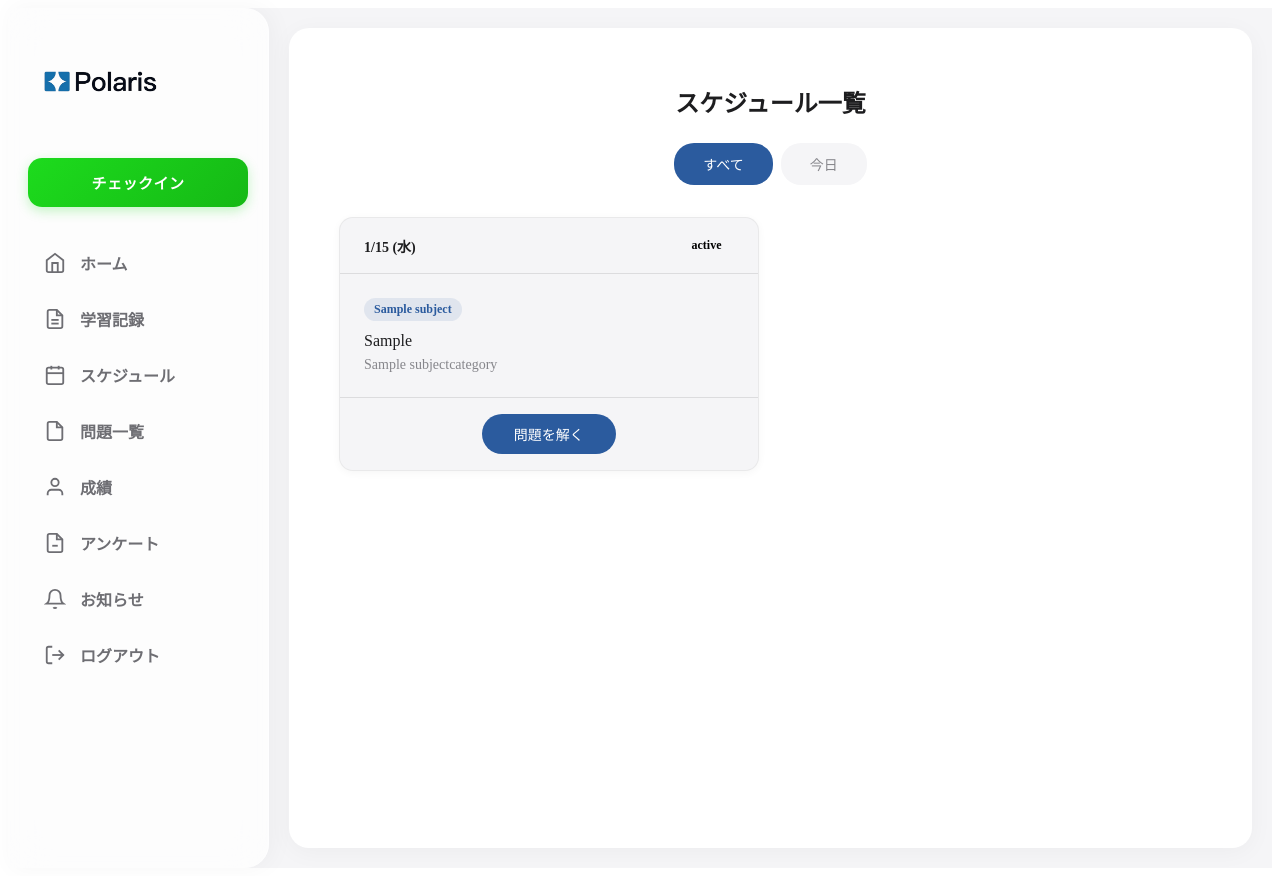
After one commit to tsuzumi-nakamura-0217/polaris_LMS-app, a Django app: page /schedules/ in a window 1280 px wide. The commit adds this page. Run offline with Django 5.2, Linux system fonts and the light colour scheme; a user stored in the database is signed in; tables that the repository leaves empty hold one stand-in row (values such as "Sample post").

Commit message:
feat(schedules): スケジュール管理機能の追加
- スケジュール作成フォームを追加（forms.py）
- スケジュール一覧・作成ページのテンプレートとスタイルを追加
- スケジュール関連のビューとURLパターンを追加
- ナビゲーションに「スケジュール」リンクを追加
- 問題詳細ページに「スケジュールに追加」ボタンを追加

```diff
--- a/polarisLMSapp/schedules/urls.py
+++ b/polarisLMSapp/schedules/urls.py
@@ -3,4 +3,8 @@ from . import views
 
 app_name = 'schedules'
 
-urlpatterns = []
+urlpatterns = [
+    path('', views.schedule_list, name='schedule_list'),
+    path('today/', views.today_schedule, name='today_schedule'),
+    path('create/', views.schedule_create, name='schedule_create'),
+]
--- a/polarisLMSapp/schedules/views.py
+++ b/polarisLMSapp/schedules/views.py
@@ -1,3 +1,86 @@
-from django.shortcuts import render
+from django.shortcuts import render, get_object_or_404, redirect
+from django.contrib.auth.decorators import login_required
+from django.contrib import messages
+from django.core.exceptions import PermissionDenied
+from django.utils import timezone
+from .models import Schedule, Status
+from .forms import ScheduleForm
 
-# Create your views here.
+
+@login_required
+def schedule_list(request):
+    """スケジュール一覧ビュー"""
+    schedules = _get_schedules_for_user(request)
+
+    # 未完了が先に来るようにソート（完了を後ろに）
+    schedules = schedules.select_related(
+        'problem', 'problem__category', 'problem__category__subject', 'status', 'student'
+    ).order_by('status__display_order', 'scheduled_date')
+
+    context = {
+        'schedules': schedules,
+        'is_today_view': False,
+        'page_title': 'スケジュール一覧',
+    }
+    return render(request, 'schedules/schedule_list.html', context)
+
+
+@login_required
+def today_schedule(request):
+    """今日のスケジュールビュー"""
+    today = timezone.now().date()
+    schedules = _get_schedules_for_user(request).filter(scheduled_date=today)
+
+    schedules = schedules.select_related(
+        'problem', 'problem__category', 'problem__category__subject', 'status', 'student'
+    ).order_by('status__display_order', 'scheduled_date')
+
+    context = {
+        'schedules': schedules,
+        'is_today_view': True,
+        'page_title': '今日のスケジュール',
+    }
+    return render(request, 'schedules/schedule_list.html', context)
+
+
+def _get_schedules_for_user(request):
+    """ユーザーの権限に応じたスケジュールを取得する"""
+    user = request.user
+
+    if user.user_type == 'student':
+        # 生徒: 自分のスケジュールのみ
+        return Schedule.objects.filter(student=user)
+    else:
+        # スタッフ・管理者: 指定した生徒 or 全て
+        student_id = request.GET.get('student_id')
+        if student_id:
+            return Schedule.objects.filter(student_id=student_id)
+        return Schedule.objects.all()
+
+
+@login_required
+def schedule_create(request):
+    """スケジュール作成ビュー（スタッフ・管理者のみ）"""
+    if request.user.user_type not in ('staff', 'admin'):
+        raise PermissionDenied
+
+    if request.method == 'POST':
+        form = ScheduleForm(request.POST)
+        if form.is_valid():
+            schedule = form.save(commit=False)
+            schedule.status = Status.objects.get(status='未着手')
+            schedule.save()
+            messages.success(request, 'スケジュールを作成しました。')
+            return redirect('schedules:schedule_list')
+    else:
+        form = ScheduleForm()
+        # 問題詳細から来た場合、問題を事前選択
+        problem_id = request.GET.get('problem_id')
+        if problem_id:
+            form.fields['problem'].initial = problem_id
+
+    context = {
+        'form': form,
+        'page_title': 'スケジュール作成',
+    }
+    return render(request, 'schedules/schedule_form.html', context)
--- /dev/null
+++ b/polarisLMSapp/static/schedules/css/schedule_list.css
@@ -0,0 +1,262 @@
+/*
+ * スケジュール一覧ページ用CSS
+ * Apple風のモダンでクリーンなデザイン
+ */
+
+.schedule-list-container {
+    flex: 1;
+    min-width: 0;
+    padding: 40px 50px;
+    background: var(--color-surface, #ffffff);
+    margin: 20px;
+    border-radius: var(--border-radius-lg, 24px);
+    overflow-y: auto;
+    box-shadow: var(--shadow-default, 0 4px 24px rgba(0, 0, 0, 0.04));
+    box-sizing: border-box;
+}
+
+.page-title {
+    font-size: var(--font-size-xl);
+    font-weight: var(--font-weight-bold);
+    color: var(--color-text-primary);
+    margin-bottom: var(--spacing-lg);
+    text-align: center;
+}
+
+/* 作成ボタンセクション */
+.action-section {
+    display: flex;
+    justify-content: flex-end;
+    margin-bottom: var(--spacing-lg);
+}
+
+.create-btn {
+    display: inline-block;
+    padding: 10px 24px;
+    background-color: var(--color-accent);
+    color: var(--color-white);
+    font-size: var(--font-size-sm);
+    font-weight: var(--font-weight-medium);
+    border: none;
+    border-radius: var(--border-radius-lg);
+    text-decoration: none;
+    cursor: pointer;
+    transition: var(--transition-base);
+}
+
+.create-btn:hover {
+    background-color: var(--color-accent-dark);
+    transform: translateY(-1px);
+    box-shadow: 0 4px 12px rgba(52, 199, 89, 0.3);
+}
+
+/* タブ切り替え */
+.tab-section {
+    display: flex;
+    justify-content: center;
+    gap: var(--spacing-sm);
+    margin-bottom: var(--spacing-xl);
+}
+
+.tab-btn {
+    padding: 10px 28px;
+    font-size: var(--font-size-sm);
+    font-weight: var(--font-weight-medium);
+    color: var(--color-text-secondary);
+    background-color: var(--color-background);
+    border: 1px solid transparent;
+    border-radius: var(--border-radius-lg);
+    text-decoration: none;
+    transition: var(--transition-base);
+    cursor: pointer;
+}
+
+.tab-btn:hover {
+    background-color: #ebebeb;
+    color: var(--color-text-primary);
+}
+
+.tab-btn.tab-active {
+    background-color: var(--color-primary);
+    color: var(--color-white);
+}
+
+/* カードグリッド */
+.schedule-cards {
+    display: grid;
+    grid-template-columns: repeat(auto-fill, minmax(300px, 1fr));
+    gap: var(--spacing-lg);
+}
+
+/* カード */
+.schedule-card {
+    background-color: var(--color-background);
+    border-radius: var(--border-radius-md);
+    box-shadow: 0 2px 8px rgba(0, 0, 0, 0.04);
+    border: 1px solid rgba(0, 0, 0, 0.05);
+    overflow: hidden;
+    transition: transform 0.2s ease, box-shadow 0.2s ease;
+    display: flex;
+    flex-direction: column;
+}
+
+.schedule-card:hover {
+    transform: translateY(-2px);
+    box-shadow: 0 6px 20px rgba(0, 0, 0, 0.08);
+}
+
+.card-header {
+    display: flex;
+    justify-content: space-between;
+    align-items: center;
+    padding: var(--spacing-md) var(--spacing-lg);
+    border-bottom: 1px solid var(--color-border);
+}
+
+.scheduled-date {
+    font-size: var(--font-size-sm);
+    font-weight: var(--font-weight-bold);
+    color: var(--color-text-primary);
+}
+
+/* ステータスバッジ */
+.status-badge {
+    display: inline-block;
+    font-size: var(--font-size-xs);
+    font-weight: var(--font-weight-bold);
+    padding: 4px 12px;
+    border-radius: 12px;
+}
+
+.status-not-started {
+    background-color: #e5e5ea;
+    color: #636366;
+}
+
+.status-in-progress {
+    background-color: rgba(0, 122, 255, 0.12);
+    color: #007aff;
+}
+
+.status-completed {
+    background-color: rgba(52, 199, 89, 0.12);
+    color: #248a3d;
+}
+
+/* カード本体 */
+.card-body {
+    padding: var(--spacing-lg);
+    flex: 1;
+}
+
+.card-body .subject-badge {
+    display: inline-block;
+    background-color: rgba(43, 91, 158, 0.1);
+    color: var(--color-primary);
+    padding: 4px 10px;
+    border-radius: 12px;
+    font-size: var(--font-size-xs);
+    font-weight: var(--font-weight-bold);
+    margin-bottom: var(--spacing-sm);
+}
+
+.problem-name {
+    font-size: var(--font-size-base);
+    font-weight: var(--font-weight-medium);
+    color: var(--color-text-primary);
+    line-height: 1.5;
+    margin: 0 0 var(--spacing-xs) 0;
+}
+
+.category-name {
+    font-size: var(--font-size-sm);
+    color: var(--color-text-secondary);
+    margin: 0;
+}
+
+/* カードフッター */
+.card-footer {
+    padding: var(--spacing-md) var(--spacing-lg);
+    border-top: 1px solid var(--color-border);
+    text-align: center;
+}
+
+.solve-btn {
+    display: inline-block;
+    padding: 10px 32px;
+    background-color: var(--color-primary);
+    color: var(--color-white);
+    font-size: var(--font-size-sm);
+    font-weight: var(--font-weight-medium);
+    border: none;
+    border-radius: var(--border-radius-lg);
+    text-decoration: none;
+    cursor: pointer;
+    transition: var(--transition-base);
+}
+
+.solve-btn:hover {
+    background-color: var(--color-primary-dark);
+    transform: translateY(-1px);
+    box-shadow: 0 4px 12px rgba(43, 91, 158, 0.3);
+}
+
+.completed-label {
+    font-size: var(--font-size-sm);
+    font-weight: var(--font-weight-medium);
+    color: #248a3d;
+}
+
+/* 空の状態 */
+.empty-state {
+    grid-column: 1 / -1;
+    display: flex;
+    flex-direction: column;
+    align-items: center;
+    justify-content: center;
+    padding: 60px 20px;
+    text-align: center;
+}
+
+.empty-state svg {
+    width: 48px;
+    height: 48px;
+    color: var(--color-text-secondary);
+    margin-bottom: var(--spacing-md);
+    opacity: 0.5;
+}
+
+.empty-state p {
+    font-size: var(--font-size-lg);
+    font-weight: var(--font-weight-medium);
+    color: var(--color-text-primary);
+    margin: 0 0 var(--spacing-xs) 0;
+}
+
+.empty-state .empty-subtitle {
+    font-size: var(--font-size-sm);
+    font-weight: var(--font-weight-normal);
+    color: var(--color-text-secondary);
+    margin: 0;
+}
+
+/* レスポンシブ */
+@media (max-width: 768px) {
+    .schedule-list-container {
+        padding: 20px 16px;
+        margin: 10px;
+    }
+
+    .schedule-cards {
+        grid-template-columns: 1fr;
+    }
+
+    .tab-section {
+        gap: var(--spacing-xs);
+    }
+
+    .tab-btn {
+        padding: 8px 20px;
+        font-size: var(--font-size-xs);
+    }
+}
--- a/polarisLMSapp/templates/base.html
+++ b/polarisLMSapp/templates/base.html
@@ -50,6 +50,15 @@
                         <line x1="16" y1="17" x2="8" y2="17" stroke="currentColor" stroke-width="2"/>
                     </svg>
                     <span>学習記録</span>
+                </a>
+                <a href="{% url 'schedules:schedule_list' %}" class="nav-item {% block nav_schedules %}{% endblock %}">
+                    <svg class="nav-icon" viewBox="0 0 24 24" fill="none" xmlns="http://www.w3.org/2000/svg">
+                        <rect x="3" y="4" width="18" height="18" rx="2" stroke="currentColor" stroke-width="2"/>
+                        <line x1="16" y1="2" x2="16" y2="6" stroke="currentColor" stroke-width="2"/>
+                        <line x1="8" y1="2" x2="8" y2="6" stroke="currentColor" stroke-width="2"/>
+                        <line x1="3" y1="10" x2="21" y2="10" stroke="currentColor" stroke-width="2"/>
+                    </svg>
+                    <span>スケジュール</span>
                 </a>
                 <a href="{% url 'problems:problem_list' %}" class="nav-item {% block nav_problems %}{% endblock %}">
                     <svg class="nav-icon" viewBox="0 0 24 24" fill="none" xmlns="http://www.w3.org/2000/svg">
--- a/polarisLMSapp/templates/problems/problem_detail.html
+++ b/polarisLMSapp/templates/problems/problem_detail.html
@@ -48,6 +48,11 @@
                     <span>編集</span>
                 </a>
                 {% endif %}
+                {% if request.user.user_type == 'staff' or request.user.user_type == 'admin' %}
+                <a href="{% url 'schedules:schedule_create' %}?problem_id={{ problem.pk }}" class="action-btn action-btn-schedule">
+                    <span>スケジュールに追加</span>
+                </a>
+                {% endif %}
             </div>
             <a href="{% url 'problems:problem_answer' problem.pk %}" class="action-btn action-btn-answer">
                 <span>解答確認</span>
--- /dev/null
+++ b/polarisLMSapp/templates/schedules/schedule_list.html
@@ -0,0 +1,75 @@
+{% extends "base.html" %}
+{% load static %}
+
+{% block title %}{{ page_title }}{% endblock %}
+
+{% block extra_css %}
+<link rel="stylesheet" href="{% static 'schedules/css/schedule_list.css' %}">
+{% endblock %}
+
+{% block content %}
+<main class="schedule-list-container">
+    <h1 class="page-title">{{ page_title }}</h1>
+
+    <!-- 作成ボタン（スタッフ・管理者のみ） -->
+    {% if request.user.user_type == 'staff' or request.user.user_type == 'admin' %}
+    <div class="action-section">
+        <a href="{% url 'schedules:schedule_create' %}" class="create-btn">＋ 新規作成</a>
+    </div>
+    {% endif %}
+
+    <!-- 切り替えタブ -->
+    <div class="tab-section">
+        <a href="{% url 'schedules:schedule_list' %}"
+           class="tab-btn {% if not is_today_view %}tab-active{% endif %}">すべて</a>
+        <a href="{% url 'schedules:today_schedule' %}"
+           class="tab-btn {% if is_today_view %}tab-active{% endif %}">今日</a>
+    </div>
+
+    <!-- スケジュールカードリスト -->
+    <div class="schedule-cards">
+        {% for schedule in schedules %}
+        <div class="schedule-card">
+            <div class="card-header">
+                <span class="scheduled-date">{{ schedule.scheduled_date|date:"n/j (D)" }}</span>
+                <span class="status-badge
+                    {% if schedule.status.status == '未着手' %}status-not-started
+                    {% elif schedule.status.status == '進行中' %}status-in-progress
+                    {% elif schedule.status.status == '完了' %}status-completed
+                    {% endif %}">
+                    {{ schedule.status }}
+                </span>
+            </div>
+            <div class="card-body">
+                <span class="subject-badge">{{ schedule.problem.category.subject.subject_name }}</span>
+                <p class="problem-name">{{ schedule.problem.problem|truncatechars:60 }}</p>
+                <p class="category-name">{{ schedule.problem.category.title }}</p>
+            </div>
+            <div class="card-footer">
+                {% if schedule.status.status != '完了' %}
+                <a href="#" class="solve-btn">問題を解く</a>
+                {% else %}
+                <span class="completed-label">完了済み ✔</span>
+                {% endif %}
+            </div>
+        </div>
+        {% empty %}
+        <div class="empty-state">
+            <svg viewBox="0 0 24 24" fill="none" xmlns="http://www.w3.org/2000/svg">
+                <rect x="3" y="4" width="18" height="18" rx="2" stroke="currentColor" stroke-width="2"/>
+                <line x1="16" y1="2" x2="16" y2="6" stroke="currentColor" stroke-width="2"/>
+                <line x1="8" y1="2" x2="8" y2="6" stroke="currentColor" stroke-width="2"/>
+                <line x1="3" y1="10" x2="21" y2="10" stroke="currentColor" stroke-width="2"/>
+            </svg>
+            {% if is_today_view %}
+            <p>今日のスケジュールはありません</p>
+            <p class="empty-subtitle">新しいスケジュールを作成してみましょう</p>
+            {% else %}
+            <p>スケジュールが見つかりません</p>
+            <p class="empty-subtitle">Admin画面からスケジュールを作成してください</p>
+            {% endif %}
+        </div>
+        {% endfor %}
+    </div>
+</main>
+{% endblock %}
```
Also changed, not shown: polarisLMSapp/schedules/forms.py (added, +30 -0 lines), polarisLMSapp/static/schedules/css/schedule_form.css (added, +159 -0 lines), polarisLMSapp/templates/schedules/schedule_form.html (added, +50 -0 lines).
